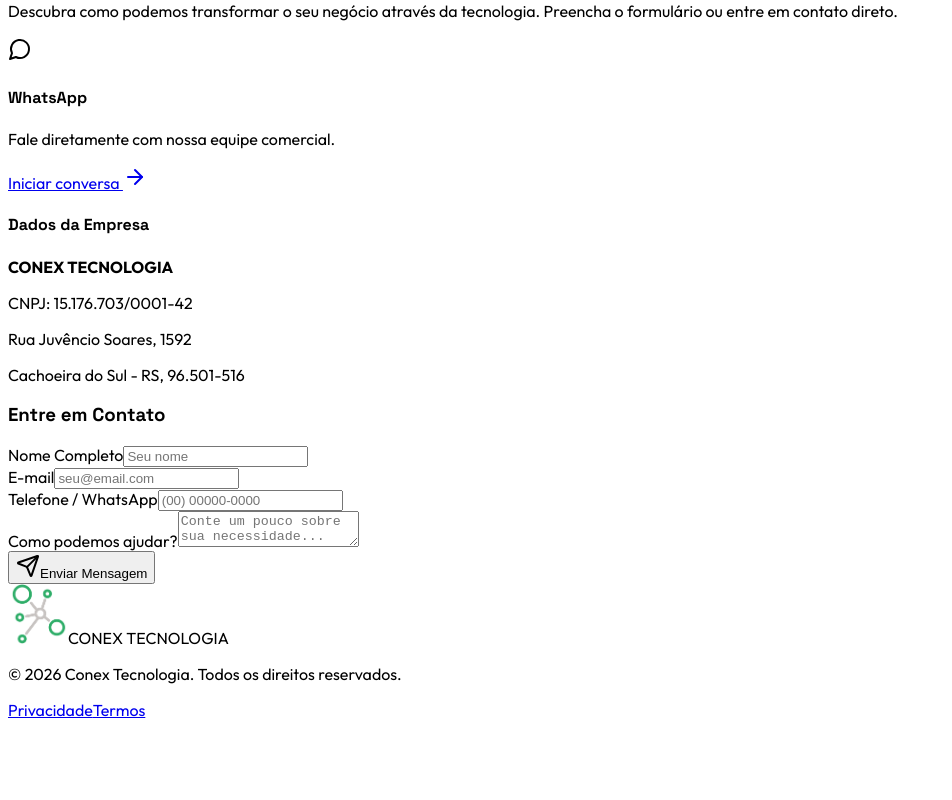
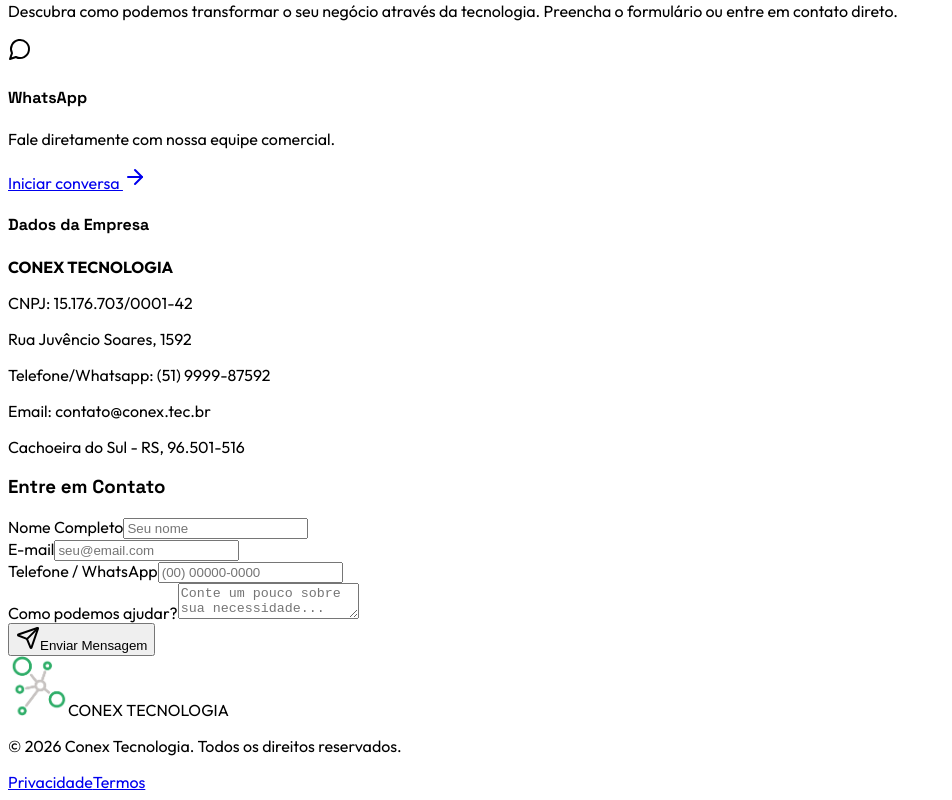
Before and after one commit to alexhaag/conextecbr, a React (Vite) app in the folder client/: page / in a window 1280 px wide. Shown: the part 2940-3740 px from the top of the page, without its empty margins (0-952 px from the left). Before the commit the page ends 3668 px from the top, so only its background shows below. Built offline with nearby package versions, Linux system fonts and the light colour scheme; no server answers; a web font is replaced by a local one.

Commit message:
remocao do package-lock

```diff
--- a/client/src/pages/Home.tsx
+++ b/client/src/pages/Home.tsx
@@ -264,6 +264,8 @@
                     <p><strong>CONEX TECNOLOGIA</strong></p>
                     <p>CNPJ: 15.176.703/0001-42</p>
                     <p>Rua Juvêncio Soares, 1592</p>
+                    <p>Telefone/Whatsapp: (51) 9999-87592</p>
+                    <p>Email: contato@conex.tec.br</p>
                     <p>Cachoeira do Sul - RS, 96.501-516</p>
                   </div>
                 </div>
```
Also changed, not shown: 1 other file (tests, documents, lock files or other folders).
